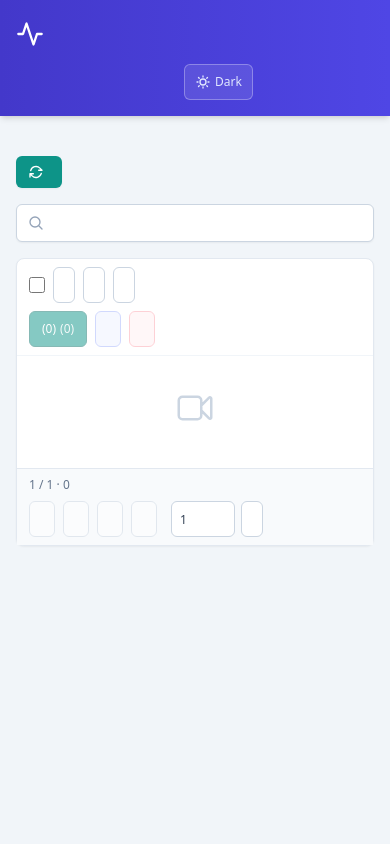
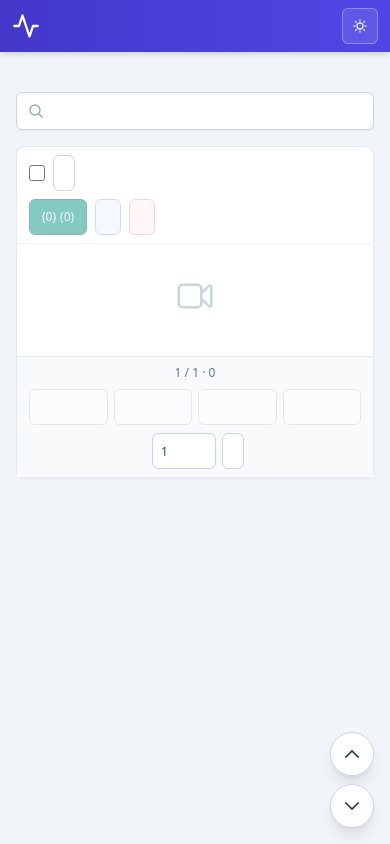
Before and after one commit to sh1n-k/BriefTube, a Python web app: template app/templates/index.html in a window 390 px wide. Run offline with Jinja, Linux system fonts and the light colour scheme; the template is opened without the code that fills it, so the values that code supplies are empty; some libraries are stand-ins or nearby versions.

Commit message:
fix: [UI] 모바일 헤더·선택바·페이지네이션 공간 활용 개선
모바일에서 브랜드 텍스트와 홈 인트로를 줄이고, 선택/페이지 컨트롤과
맨 위·맨 아래 플로팅 버튼으로 좁은 화면 사용성을 높인다.

```diff
--- a/app/i18n.py
+++ b/app/i18n.py
@@ -588,6 +588,8 @@ _TRANSLATIONS: dict[str, dict[str, str]] = {
         "queue_chip_failed": "실패",
         "queue_chip_no_subtitle": "자막 없음",
         "queue_chip_manual_review": "수동 확인",
+        "scroll_to_top": "맨 위로",
+        "scroll_to_bottom": "맨 아래로",
     },
     "en": {
         "brand": "BriefTube",
@@ -1173,6 +1175,8 @@ _TRANSLATIONS: dict[str, dict[str, str]] = {
         "queue_chip_failed": "Failed",
         "queue_chip_no_subtitle": "No subtitle",
         "queue_chip_manual_review": "Manual review",
+        "scroll_to_top": "Back to top",
+        "scroll_to_bottom": "Go to bottom",
     },
 }
 
--- a/app/static/css/app.css
+++ b/app/static/css/app.css
@@ -443,6 +443,19 @@ html[data-theme="dark"][data-tone="high-contrast"] {
   --status-badge-ring: var(--status-unknown-ring);
 }
 
+/* Visually hidden but available to assistive tech / JS label updates */
+.sr-only {
+  position: absolute;
+  width: 1px;
+  height: 1px;
+  padding: 0;
+  margin: -1px;
+  overflow: hidden;
+  clip: rect(0, 0, 0, 0);
+  white-space: nowrap;
+  border-width: 0;
+}
+
 /* Shared compact control height for filters/toolbars/pagers */
 .ui-control {
   box-sizing: border-box;
@@ -462,6 +475,24 @@ a.ui-control,
   align-items: center;
   justify-content: center;
   white-space: nowrap;
+}
+/* Keep Tailwind `hidden` / responsive hide utilities working on controls */
+button.ui-control.hidden,
+a.ui-control.hidden,
+.ui-control.hidden {
+  display: none;
+}
+@media (min-width: 640px) {
+  button.ui-control.sm\:inline-flex,
+  a.ui-control.sm\:inline-flex,
+  .ui-control.sm\:inline-flex {
+    display: inline-flex;
+  }
+  button.ui-control.sm\:flex,
+  a.ui-control.sm\:flex,
+  .ui-control.sm\:flex {
+    display: flex;
+  }
 }
 select.ui-control,
 input.ui-control {
--- a/app/templates/base.html
+++ b/app/templates/base.html
@@ -141,40 +141,40 @@
 </head>
 <body class="bg-slate-100 text-slate-900" style="scrollbar-gutter: stable;">
   <header class="bg-gradient-to-r from-indigo-700 to-indigo-600 shadow-md">
-    <div class="mx-auto flex max-w-7xl flex-col gap-3 px-4 py-4 sm:flex-row sm:items-center sm:justify-between">
-      <a href="/" class="inline-flex h-9 items-center gap-2 text-white">
-        <svg class="h-7 w-7 shrink-0" viewBox="0 0 24 24" fill="none" stroke="currentColor" stroke-width="2" stroke-linecap="round" stroke-linejoin="round">
+    <div class="mx-auto flex max-w-7xl items-center gap-1.5 px-3 py-2 sm:gap-3 sm:px-4 sm:py-4">
+      <a href="/" class="inline-flex h-9 shrink-0 items-center gap-2 text-white" aria-label="{{ txt.brand }}" title="{{ txt.brand }}">
+        <svg class="h-7 w-7 shrink-0" viewBox="0 0 24 24" fill="none" stroke="currentColor" stroke-width="2" stroke-linecap="round" stroke-linejoin="round" aria-hidden="true">
           <polyline points="22 12 18 12 15 21 9 3 6 12 2 12"/>
         </svg>
-        <span class="text-xl font-bold tracking-tight">{{ txt.brand }}</span>
+        <span class="hidden text-xl font-bold tracking-tight sm:inline">{{ txt.brand }}</span>
       </a>
-      <nav class="flex flex-wrap items-center gap-1 text-sm sm:justify-end sm:w-auto">
+      <nav class="flex min-w-0 flex-1 flex-wrap items-center gap-0.5 text-sm sm:justify-end sm:gap-1">
         {% set path = request.url.path %}
         <a href="/"
            data-nav-transition
            {% if path == '/' or path.startswith('/videos') %}aria-current="page"{% endif %}
-            class="inline-flex h-9 items-center rounded-md px-3 font-medium transition-colors
+            class="inline-flex h-9 items-center rounded-md px-2 font-medium transition-colors sm:px-3
                    {% if path == '/' or path.startswith('/videos') %}bg-white/20 text-white{% else %}text-indigo-100 hover:bg-white/10 hover:text-white{% endif %}">
           {{ txt.nav_videos }}
         </a>
         <a href="/channels"
            data-nav-transition
            {% if path == '/channels' %}aria-current="page"{% endif %}
-           class="inline-flex h-9 items-center rounded-md px-3 font-medium transition-colors
+           class="inline-flex h-9 items-center rounded-md px-2 font-medium transition-colors sm:px-3
                    {% if path == '/channels' %}bg-white/20 text-white{% else %}text-indigo-100 hover:bg-white/10 hover:text-white{% endif %}">
           {{ txt.nav_channels }}
         </a>
         <a href="/settings"
            data-nav-transition
            {% if path == '/settings' %}aria-current="page"{% endif %}
-           class="inline-flex h-9 items-center rounded-md px-3 font-medium transition-colors
+           class="inline-flex h-9 items-center rounded-md px-2 font-medium transition-colors sm:px-3
                    {% if path == '/settings' %}bg-white/20 text-white{% else %}text-indigo-100 hover:bg-white/10 hover:text-white{% endif %}">
           {{ txt.nav_settings }}
         </a>
         <a href="/downloads"
            data-nav-transition
            {% if path == '/downloads' %}aria-current="page"{% endif %}
-           class="inline-flex h-9 items-center rounded-md px-3 font-medium transition-colors
+           class="inline-flex h-9 items-center rounded-md px-2 font-medium transition-colors sm:px-3
                    {% if path == '/downloads' %}bg-white/20 text-white{% else %}text-indigo-100 hover:bg-white/10 hover:text-white{% endif %}">
           <span>{{ txt.nav_downloads }}</span>
           <span data-download-nav-badge class="ml-1 hidden rounded-full border border-amber-300 bg-amber-50 px-2 py-0.5 text-[10px] font-semibold text-amber-900">0</span>
@@ -182,7 +182,7 @@
         <a href="/queue"
            data-nav-transition
            {% if path == '/queue' %}aria-current="page"{% endif %}
-           class="inline-flex h-9 items-center rounded-md px-3 font-medium transition-colors
+           class="inline-flex h-9 items-center rounded-md px-2 font-medium transition-colors sm:px-3
                    {% if path == '/queue' %}bg-white/20 text-white{% else %}text-indigo-100 hover:bg-white/10 hover:text-white{% endif %}">
           <span>{{ txt.nav_queue }}</span>
           <span data-queue-nav-badge class="ml-1 hidden rounded-full border border-sky-300 bg-sky-50 px-2 py-0.5 text-[10px] font-semibold text-sky-900 dark:border-sky-500 dark:bg-sky-900/40 dark:text-sky-200">0</span>
@@ -190,21 +190,22 @@
         <a href="/retention"
            data-nav-transition
            {% if path == '/retention' %}aria-current="page"{% endif %}
-           class="inline-flex h-9 items-center rounded-md px-3 font-medium transition-colors
+           class="inline-flex h-9 items-center rounded-md px-2 font-medium transition-colors sm:px-3
                    {% if path == '/retention' %}bg-white/20 text-white{% else %}text-indigo-100 hover:bg-white/10 hover:text-white{% endif %}">
           {{ txt.nav_retention }}
         </a>
         <button
           type="button"
           data-theme-toggle
-          class="inline-flex h-9 items-center gap-1 rounded-md border border-white/30 bg-white/10 px-2.5 text-xs font-medium text-indigo-100 hover:bg-white/20 hover:text-white sm:ml-1"
+          class="ml-auto inline-flex h-9 w-9 shrink-0 items-center justify-center rounded-md border border-white/30 bg-white/10 text-indigo-100 hover:bg-white/20 hover:text-white sm:ml-1"
           aria-label="{{ txt.theme_toggle_label }}"
           title="{{ txt.theme_toggle_label }}"
         >
-          <svg class="h-4 w-4" viewBox="0 0 24 24" fill="none" stroke="currentColor" stroke-width="2">
+          <svg class="h-4 w-4" viewBox="0 0 24 24" fill="none" stroke="currentColor" stroke-width="2" aria-hidden="true">
             <path stroke-linecap="round" stroke-linejoin="round" d="M12 3v1.5M12 19.5V21M4.5 12H3m18 0h-1.5M6.343 6.343 5.28 5.28m13.44 13.44-1.06-1.06M17.657 6.343 18.72 5.28M6.343 17.657 5.28 18.72M12 16.5a4.5 4.5 0 1 0 0-9 4.5 4.5 0 0 0 0 9Z"/>
           </svg>
           <span
+            class="sr-only"
             data-theme-toggle-label
             data-theme-label-light="{{ txt.theme_toggle_to_light }}"
             data-theme-label-dark="{{ txt.theme_toggle_to_dark }}"
@@ -249,5 +250,30 @@
   <main class="mx-auto max-w-7xl px-4 py-6" data-page-shell>
     {% block content %}{% endblock %}
   </main>
+
+  <div class="fixed bottom-4 right-4 z-30 flex flex-col gap-2" data-scroll-fab>
+    <button
+      type="button"
+      data-scroll-top
+      class="inline-flex h-11 w-11 items-center justify-center rounded-full border border-slate-300 bg-white/95 text-slate-700 shadow-lg backdrop-blur hover:bg-slate-50"
+      aria-label="{{ txt.scroll_to_top }}"
+      title="{{ txt.scroll_to_top }}"
+    >
+      <svg class="h-5 w-5" fill="none" viewBox="0 0 24 24" stroke="currentColor" stroke-width="2" aria-hidden="true">
+        <path stroke-linecap="round" stroke-linejoin="round" d="m4.5 15.75 7.5-7.5 7.5 7.5"/>
+      </svg>
+    </button>
+    <button
+      type="button"
+      data-scroll-bottom
+      class="inline-flex h-11 w-11 items-center justify-center rounded-full border border-slate-300 bg-white/95 text-slate-700 shadow-lg backdrop-blur hover:bg-slate-50"
+      aria-label="{{ txt.scroll_to_bottom }}"
+      title="{{ txt.scroll_to_bottom }}"
+    >
+      <svg class="h-5 w-5" fill="none" viewBox="0 0 24 24" stroke="currentColor" stroke-width="2" aria-hidden="true">
+        <path stroke-linecap="round" stroke-linejoin="round" d="m19.5 8.25-7.5 7.5-7.5-7.5"/>
+      </svg>
+    </button>
+  </div>
 </body>
 </html>
--- a/app/templates/fragments/video_list.html
+++ b/app/templates/fragments/video_list.html
@@ -98,24 +98,24 @@
         </label>
         <button
           type="button"
+          data-video-select-none
+          class="ui-control ui-control--ghost rounded-md border border-slate-300 bg-white px-2.5 text-xs font-medium text-slate-600 hover:bg-slate-50"
+        >
+          {{ txt.video_select_clear_all }}
+        </button>
+        <button
+          type="button"
           data-video-select-eligible
-          class="ui-control ui-control--ghost rounded-md border border-slate-300 bg-white px-2.5 text-xs font-medium text-slate-600 hover:bg-slate-50"
+          class="ui-control ui-control--ghost hidden rounded-md border border-slate-300 bg-white px-2.5 text-xs font-medium text-slate-600 hover:bg-slate-50 sm:inline-flex"
         >
           {{ txt.video_select_eligible_only }}
         </button>
         <button
           type="button"
           data-video-select-has-article
-          class="ui-control ui-control--ghost rounded-md border border-slate-300 bg-white px-2.5 text-xs font-medium text-slate-600 hover:bg-slate-50"
+          class="ui-control ui-control--ghost hidden rounded-md border border-slate-300 bg-white px-2.5 text-xs font-medium text-slate-600 hover:bg-slate-50 sm:inline-flex"
         >
           {{ txt.video_select_has_article_only }}
-        </button>
-        <button
-          type="button"
-          data-video-select-none
-          class="ui-control ui-control--ghost rounded-md border border-slate-300 bg-white px-2.5 text-xs font-medium text-slate-600 hover:bg-slate-50"
-        >
-          {{ txt.video_select_clear_all }}
         </button>
       </div>
       <div class="flex flex-wrap items-center gap-2 sm:justify-end">
@@ -498,11 +498,6 @@
   </form>
 
   {# ── Pagination ── #}
-  <div class="flex flex-col gap-2 border-t border-slate-200 bg-slate-50 px-3 py-2 sm:flex-row sm:flex-wrap sm:items-center sm:justify-between">
-    <p class="text-xs text-slate-500">
-      {{ txt.video_pager_info }} {{ pager.page }} / {{ pager.total_pages }} · {{ pager.total }}
-    </p>
-    <div class="flex flex-wrap items-center gap-2">
   {% set query_common = "limit=" ~ pager.limit ~ "&sort=" ~ pager.sort ~ "&order=" ~ pager.order %}
   {% if pager.channel_id %}
     {% set query_common = query_common ~ "&channel_id=" ~ pager.channel_id %}
@@ -517,9 +512,14 @@
   {% set last_page = pager.total_pages %}
   {% set prev_page = pager.page - 1 %}
   {% set next_page = pager.page + 1 %}
+  <div class="space-y-2 border-t border-slate-200 bg-slate-50 px-3 py-2">
+    <p class="text-center text-xs text-slate-500 sm:text-left">
+      {{ txt.video_pager_info }} {{ pager.page }} / {{ pager.total_pages }} · {{ pager.total }}
+    </p>
+    <div class="grid w-full grid-cols-4 gap-1.5 sm:flex sm:w-auto sm:flex-wrap sm:items-center sm:gap-2">
       <button
         type="button"
-        class="ui-control whitespace-nowrap rounded-md border border-slate-300 bg-white px-3 text-xs font-medium text-slate-700 hover:bg-slate-100 disabled:cursor-not-allowed disabled:opacity-50"
+        class="ui-control w-full whitespace-nowrap rounded-md border border-slate-300 bg-white px-2 text-xs font-medium text-slate-700 hover:bg-slate-100 disabled:cursor-not-allowed disabled:opacity-50 sm:w-auto sm:px-3"
         {% if pager.page <= 1 %}disabled{% else %}
         hx-get="/views/video-list?page={{ first_page }}&{{ query_common }}"
         hx-target="#video-list-wrap"
@@ -531,7 +531,7 @@
       </button>
       <button
         type="button"
-        class="ui-control whitespace-nowrap rounded-md border border-slate-300 bg-white px-3 text-xs font-medium text-slate-700 hover:bg-slate-100 disabled:cursor-not-allowed disabled:opacity-50"
+        class="ui-control w-full whitespace-nowrap rounded-md border border-slate-300 bg-white px-2 text-xs font-medium text-slate-700 hover:bg-slate-100 disabled:cursor-not-allowed disabled:opacity-50 sm:w-auto sm:px-3"
         {% if pager.page <= 1 %}disabled{% else %}
         hx-get="/views/video-list?page={{ prev_page }}&{{ query_common }}"
         hx-target="#video-list-wrap"
@@ -543,7 +543,7 @@
       </button>
       <button
         type="button"
-        class="ui-control whitespace-nowrap rounded-md border border-slate-300 bg-white px-3 text-xs font-medium text-slate-700 hover:bg-slate-100 disabled:cursor-not-allowed disabled:opacity-50"
+        class="ui-control w-full whitespace-nowrap rounded-md border border-slate-300 bg-white px-2 text-xs font-medium text-slate-700 hover:bg-slate-100 disabled:cursor-not-allowed disabled:opacity-50 sm:w-auto sm:px-3"
         {% if pager.page >= pager.total_pages %}disabled{% else %}
         hx-get="/views/video-list?page={{ next_page }}&{{ query_common }}"
         hx-target="#video-list-wrap"
@@ -555,7 +555,7 @@
       </button>
       <button
         type="button"
-        class="ui-control whitespace-nowrap rounded-md border border-slate-300 bg-white px-3 text-xs font-medium text-slate-700 hover:bg-slate-100 disabled:cursor-not-allowed disabled:opacity-50"
+        class="ui-control w-full whitespace-nowrap rounded-md border border-slate-300 bg-white px-2 text-xs font-medium text-slate-700 hover:bg-slate-100 disabled:cursor-not-allowed disabled:opacity-50 sm:w-auto sm:px-3"
         {% if pager.page >= pager.total_pages %}disabled{% else %}
         hx-get="/views/video-list?page={{ last_page }}&{{ query_common }}"
         hx-target="#video-list-wrap"
@@ -565,8 +565,9 @@
       >
         {{ txt.video_pager_last }}
       </button>
+    </div>
     <form
-        class="flex items-center gap-1.5"
+      class="flex w-full items-center justify-center gap-1.5 sm:w-auto sm:justify-start"
       hx-get="/views/video-list"
       hx-target="#video-list-wrap"
       hx-swap="outerHTML"
@@ -601,6 +602,5 @@
       </button>
     </form>
   </div>
-  </div>
 
 </div>
--- a/app/templates/index.html
+++ b/app/templates/index.html
@@ -2,7 +2,7 @@
 {% block title %}BriefTube - {{ txt.nav_videos }}{% endblock %}
 {% block content %}
 <section class="min-w-0 space-y-4">
-    <div class="flex flex-col gap-3 sm:flex-row sm:items-center sm:justify-between">
+    <div class="hidden flex-col gap-3 sm:flex sm:flex-row sm:items-center sm:justify-between">
       <div>
         <h1 class="text-xl font-semibold text-slate-900">{{ txt.index_videos }}</h1>
         <p class="mt-1 text-sm text-slate-500">{{ txt.index_videos_subtitle }}</p>
```
Also changed, not shown: app/static/js/main-ui.js (+44 -2 lines). Lines whose indentation alone changed are shown as unchanged.
